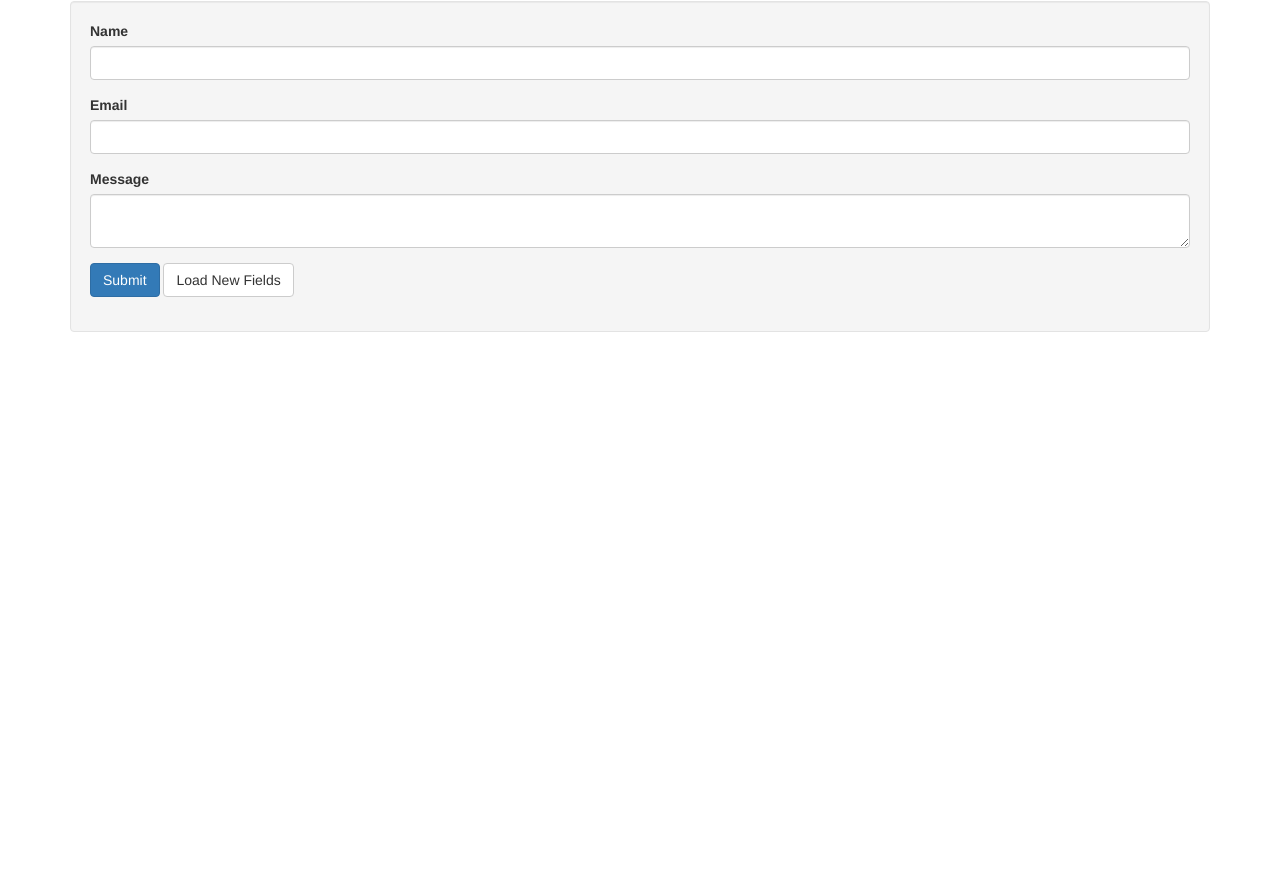
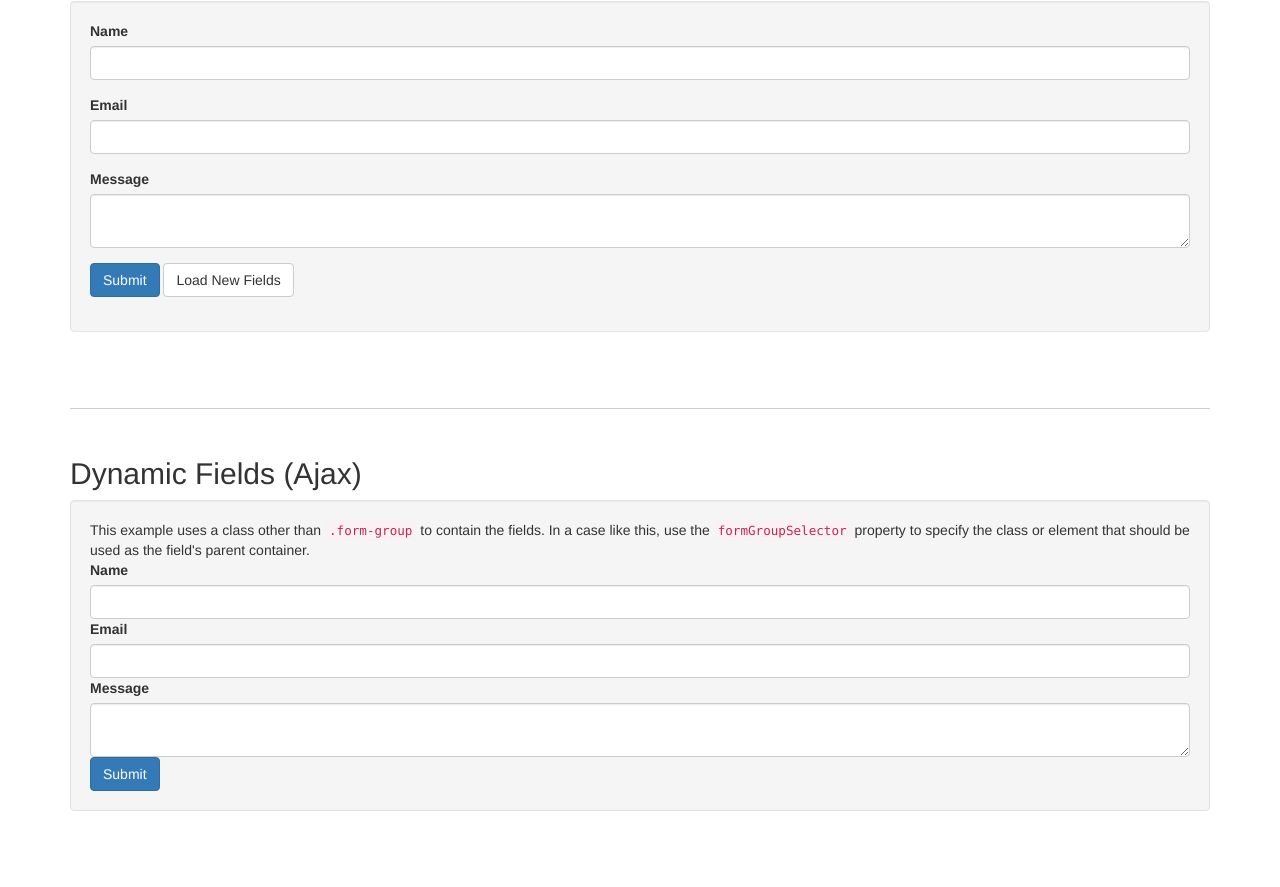
Before and after one commit to mattmink/bsValidate, a website: page demos/index.html in a window 1280 px wide. Shown: the part 2286-3173 px from the top of the page. Before the commit the page ends 2694 px from the top, so only its background shows below. Drawn offline with nearby package versions, Linux system fonts and the light colour scheme.

Commit message:
Add formGroupSelector and attrAsKey settings.

```diff
--- a/demos/index.html
+++ b/demos/index.html
@@ -137,6 +137,30 @@
             </form>
         </div><!-- #ajaxFieldsExample -->
 
+        <div id="noFormGroupClassExample" class="section">
+            <h2>Dynamic Fields (Ajax)</h2>
+            <form id="noFormGroupClassForm" action="success.html" method="post" class="well">
+                This example uses a class other than <code>.form-group</code> to contain the fields. In a case
+                like this, use the <code>formGroupSelector</code> property to specify the class or element that
+                should be used as the field's parent container.
+                <div class="not-a-form-group">
+                    <label class="control-label">Name</label>
+                    <input type="text" data-fieldname="name1" name="name" class="form-control" />
+                </div>
+                <div class="not-a-form-group">
+                    <label class="control-label">Email</label>
+                    <input type="email" data-fieldname="email1" name="email" class="form-control" />
+                </div>
+                <div class="not-a-form-group">
+                    <label class="control-label">Message</label>
+                    <textarea name="message" data-fieldname="message1" class="form-control"></textarea>
+                </div>
+                <div class="not-a-form-group">
+                    <input type="submit" class="btn btn-primary" value="Submit" />
+                </div>
+            </form>
+        </div><!-- #noFormGroupClassExample -->
+
     </div><!-- .container -->
 
     <script src="../bower_components/jquery-legacy/dist/jquery.min.js"></script>
--- a/demos/main.js
+++ b/demos/main.js
@@ -204,4 +204,45 @@ $(function(){
     function initAjaxForm(config) {
         $('#ajaxFieldsForm').bsValidate(config);
     }
+
+
+
+    var noFormGroupClassForm = $('#noFormGroupClassForm');
+    // Custom Messages
+    noFormGroupClassForm.bsValidate({
+        formGroupSelector: '.not-a-form-group',
+        attrAsKey: 'data-fieldname',
+        fields:{
+            name1: {
+                required: {
+                    helpText: "Please enter your name.",
+                    alert: "You are required to enter your name."
+                }
+            },
+            email1: {
+                required: {
+                    helpText: "Please enter your email.",
+                    alert: "You are required to enter your email."
+                },
+                email: {
+                    helpText: "This doesn't look like a valid email.",
+                    alert: "Please enter a valid email address."
+                }
+            },
+            message1: {
+                required: {
+                    helpText: "You forgot to write!",
+                    alert: "Please enter a message"
+                }
+            }
+        },
+        before: function(){
+            noFormGroupClassForm.find('.alert').remove();
+            console.log(this);
+        },
+        success: function(e){
+            e.preventDefault();
+            alert('Success!');
+        }
+    });
 });
```
Also changed, not shown: README.md, jquery.bsvalidate.js, jquery.bsvalidate.min.js.
